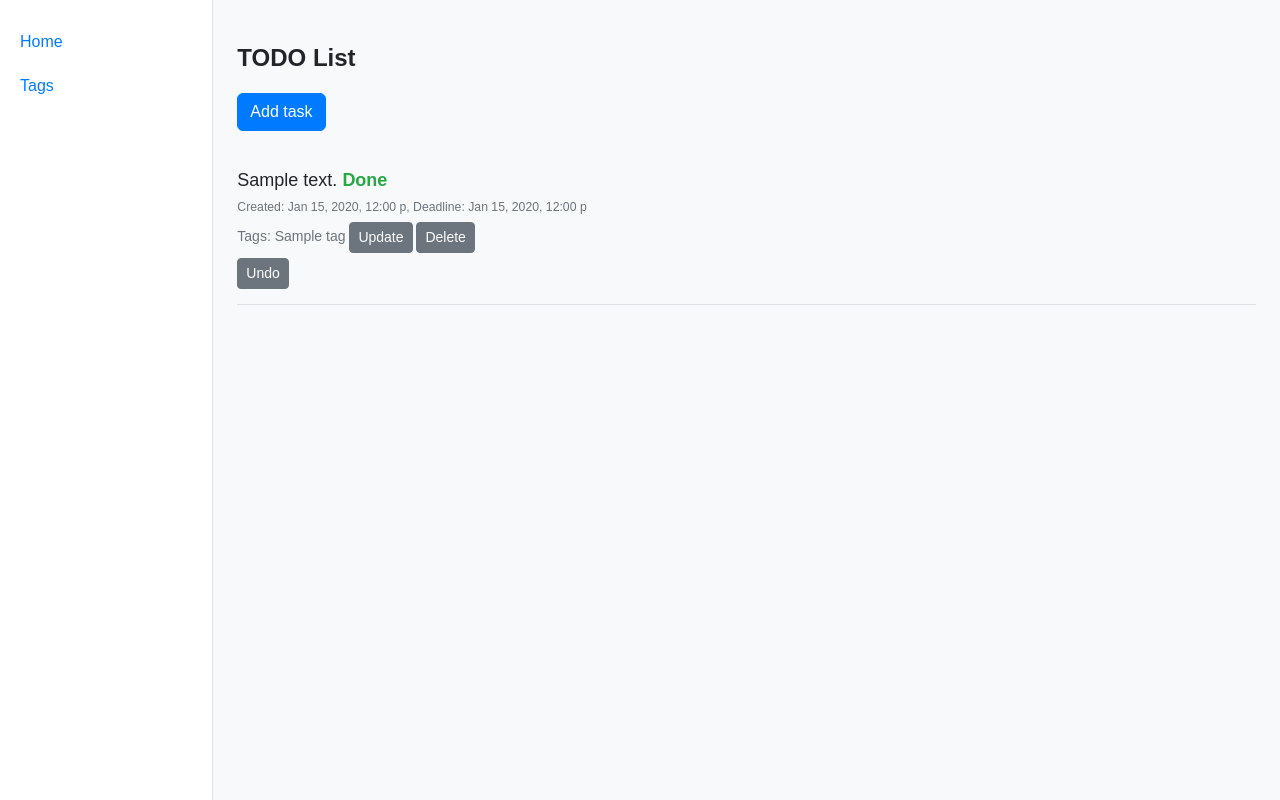
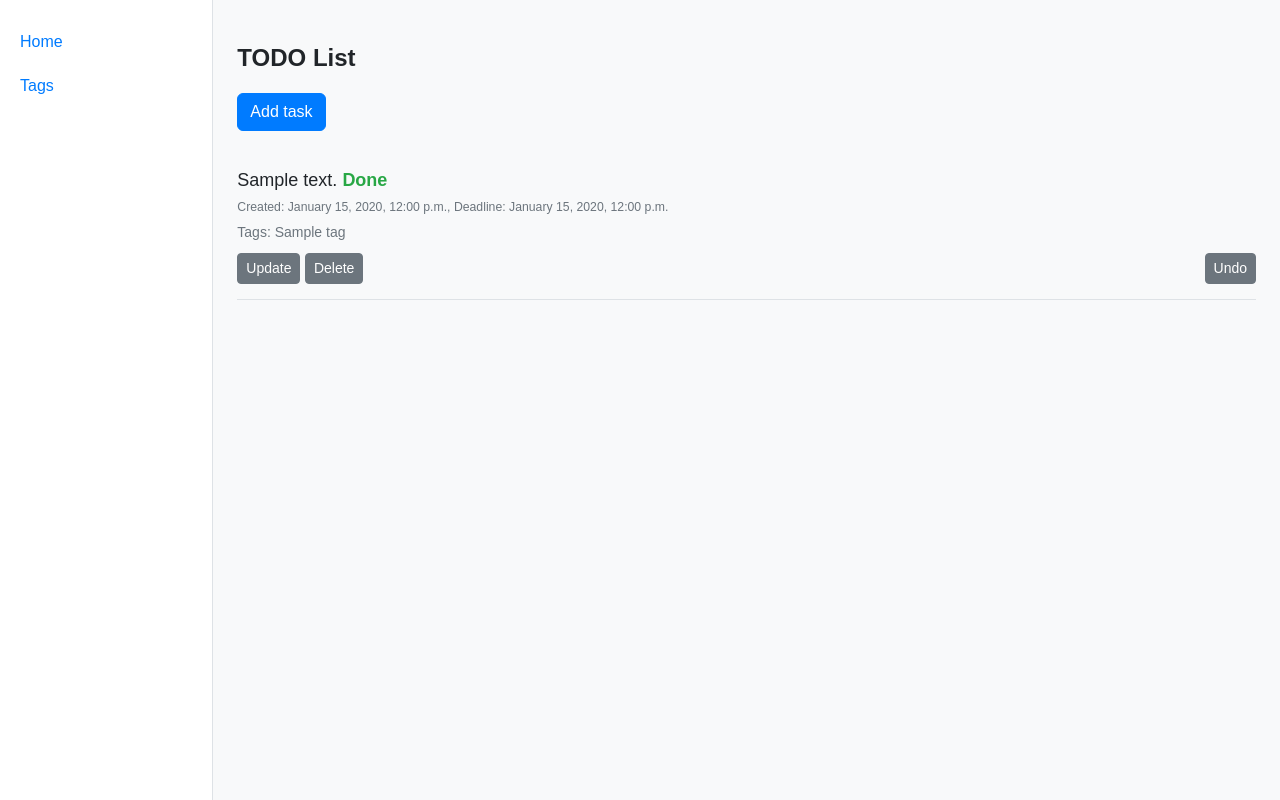
Before and after one commit to Profy8712/To-do-list-mate, a Django app: template templates/tasks/home.html in a window 1280 px wide. Run offline with Django 5.2, Linux system fonts and the light colour scheme; the template is opened without the code that fills it: values that come from a table or form of the project are taken from there, others are empty; tables that the repository leaves empty hold one stand-in row (values such as "Sample post"); some libraries are stand-ins or nearby versions.

Commit message:
update forms.py home.html and styles.css

```diff
--- a/manage.py
+++ b/manage.py
@@ -8,7 +8,7 @@ def main():
     """Run administrative tasks."""
     os.environ.setdefault("DJANGO_SETTINGS_MODULE", "to_do_list_mate.settings")
     try:
-       from django.core.management import execute_from_command_line
+        from django.core.management import execute_from_command_line
     except ImportError as exc:
         raise ImportError(
             "Couldn't import Django. Are you sure it's installed and "
--- a/static/css/styles.css
+++ b/static/css/styles.css
@@ -56,6 +56,10 @@ h2 {
     font-weight: bold;
 }
 
+.task-actions {
+    margin-top: 10px;
+}
+
 .btn-success {
     background-color: #28a745;
     border-color: #28a745;
--- a/tasks/forms.py
+++ b/tasks/forms.py
@@ -9,7 +9,9 @@ class TaskForm(forms.ModelForm):
         model = Task
         fields = ["content", "deadline", "tags"]
         widgets = {
-            "deadline": forms.DateTimeInput(attrs={"type": "datetime-local"}),
+            "deadline": forms.TextInput(
+                attrs={"type": "text", "placeholder": "YYYY-MM-DD HH:MM (e.g., 2025-05-05 14:30)",
+                       "pattern": "[0-9]{4}-[0-9]{2}-[0-9]{2} [0-9]{2}:[0-9]{2}"}),
             "tags": forms.CheckboxSelectMultiple(),
         }
 
--- a/templates/tasks/home.html
+++ b/templates/tasks/home.html
@@ -10,12 +10,13 @@
         {% for task in tasks %}
         <div class="task-item">
             <h5>{{ task.content }} <span class="{% if task.done %}done{% else %}not-done{% endif %}">{{ task.done|yesno:"Done,Not done" }}</span></h5>
-            <p><small>Created: {{ task.created|date:"M d, Y, H:i p" }}{% if task.deadline %}, Deadline: {{ task.deadline|date:"M d, Y, H:i p" }}{% endif %}</small></p>
-            <p>Tags: {% for tag in task.tags.all %}{{ tag.name }} {% endfor %}
+            <p><small>Created: {{ task.created|date:"F j, Y, g:i a" }}{% if task.deadline %}, Deadline: {{ task.deadline|date:"F j, Y, g:i a" }}{% endif %}</small></p>
+            <p>Tags: {% for tag in task.tags.all %}{{ tag.name }} {% endfor %}</p>
+            <div class="task-actions">
                 <a href="{% url 'tasks:task_update' task.pk %}" class="btn btn-secondary btn-sm">Update</a>
                 <a href="{% url 'tasks:task_delete' task.pk %}" class="btn btn-secondary btn-sm">Delete</a>
-            </p>
-            <a href="{% url 'tasks:toggle_task' task.pk %}" class="btn {% if task.done %}btn-secondary{% else %}btn-success{% endif %} btn-sm">{{ task.done|yesno:"Undo,Complete" }}</a>
+                <a href="{% url 'tasks:toggle_task' task.pk %}" class="btn {% if task.done %}btn-secondary{% else %}btn-success{% endif %} btn-sm float-end">{{ task.done|yesno:"Undo,Complete" }}</a>
+            </div>
         </div>
         {% endfor %}
     </div>
```
Also changed, not shown: templates/base.html (renamed from templates/tasks/base.html).
